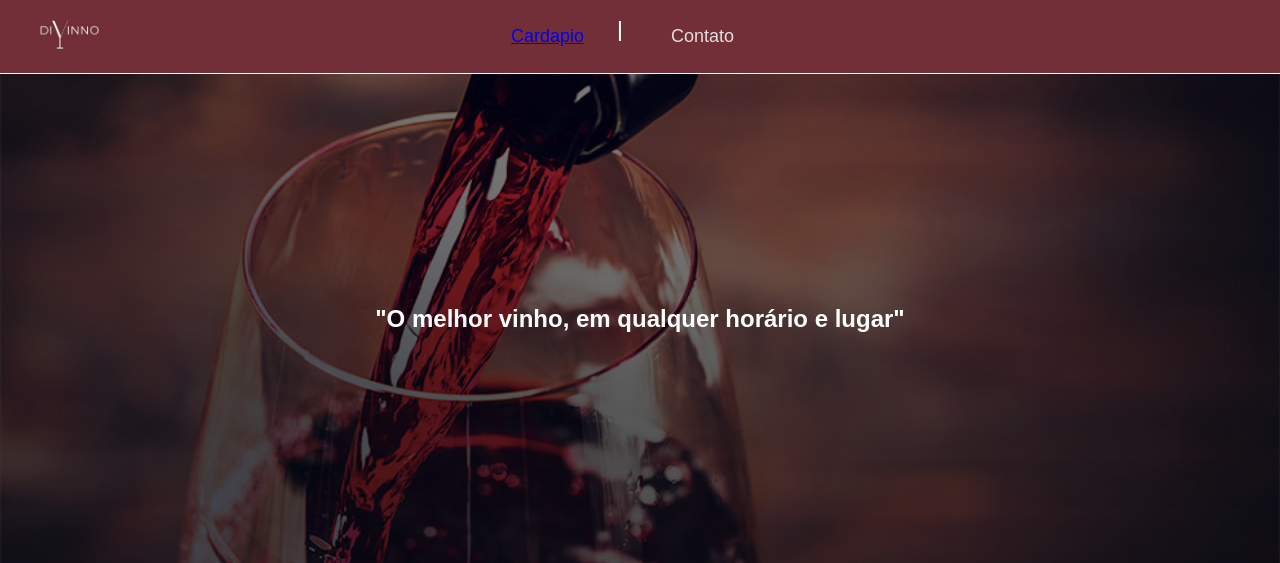
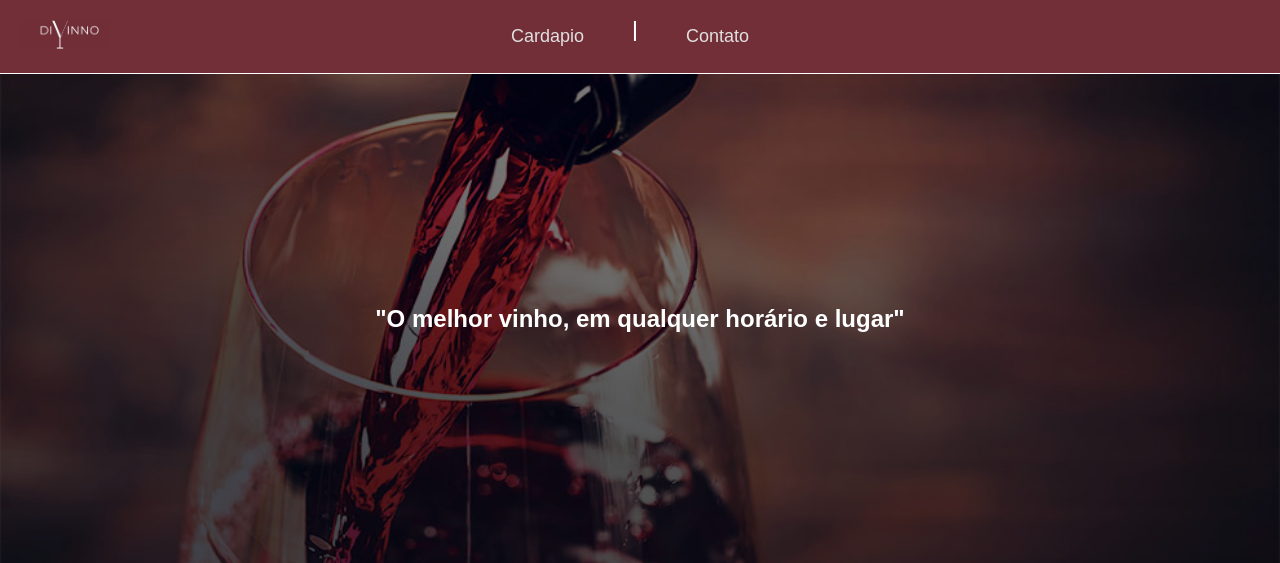
Before and after one commit to Esboriol/Site_Adm, a Flask app: page / in a window 1280 px wide. Shown: the top 563 px of the page. Run offline with Flask 3, Linux system fonts and the light colour scheme.

Commit message:
Quarta verção

```diff
--- a/templates/index.html
+++ b/templates/index.html
@@ -18,7 +18,7 @@
             <span class="bar"></span>
         </div>
         <ul class="nav-list">
-            <li><a href="{{ url_for('cardapio')}}" class="sobre">Cardapio</a></li>
+            <li><a href="{{ url_for('cardapio')}}" class="cardapio">Cardapio</a></li>
             <div class="separator"></div>
             <li><a href="{{ url_for('contato')}}" class="contato">Contato</a></li>
         </ul>
```
